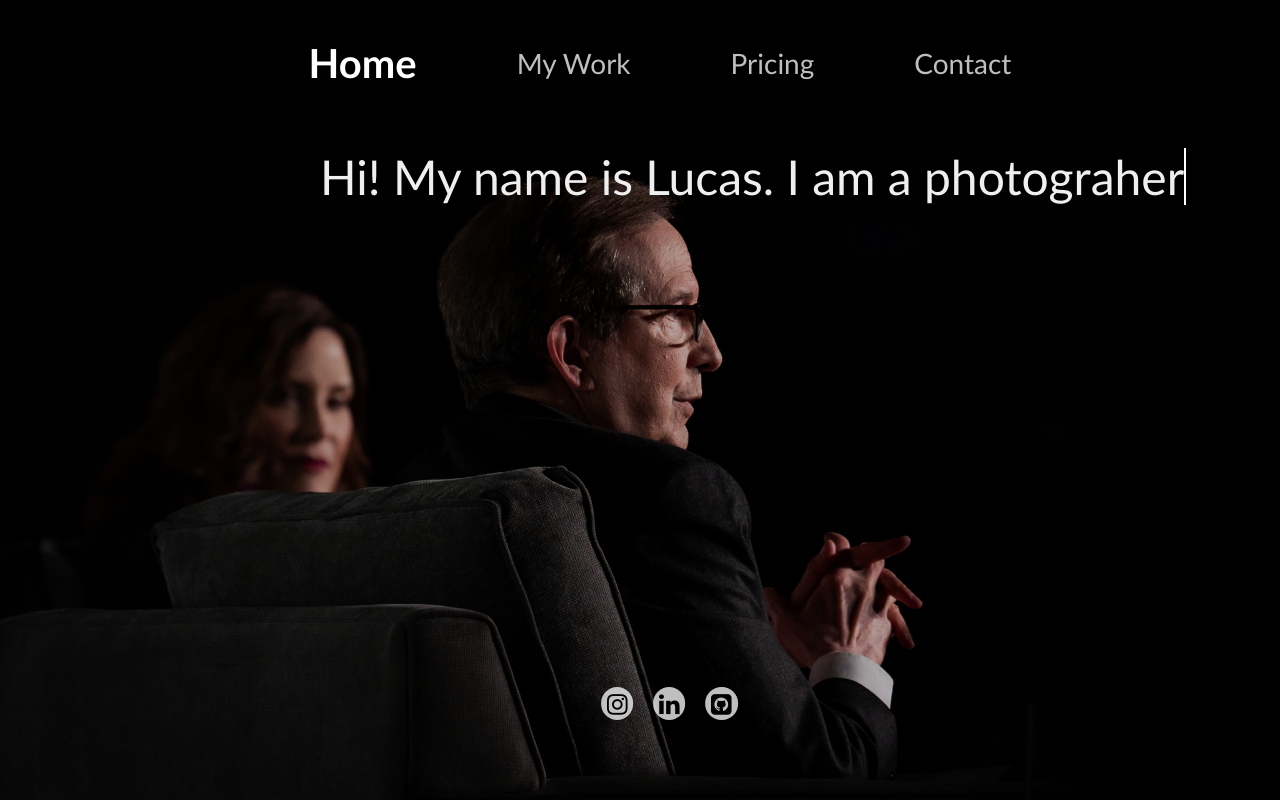
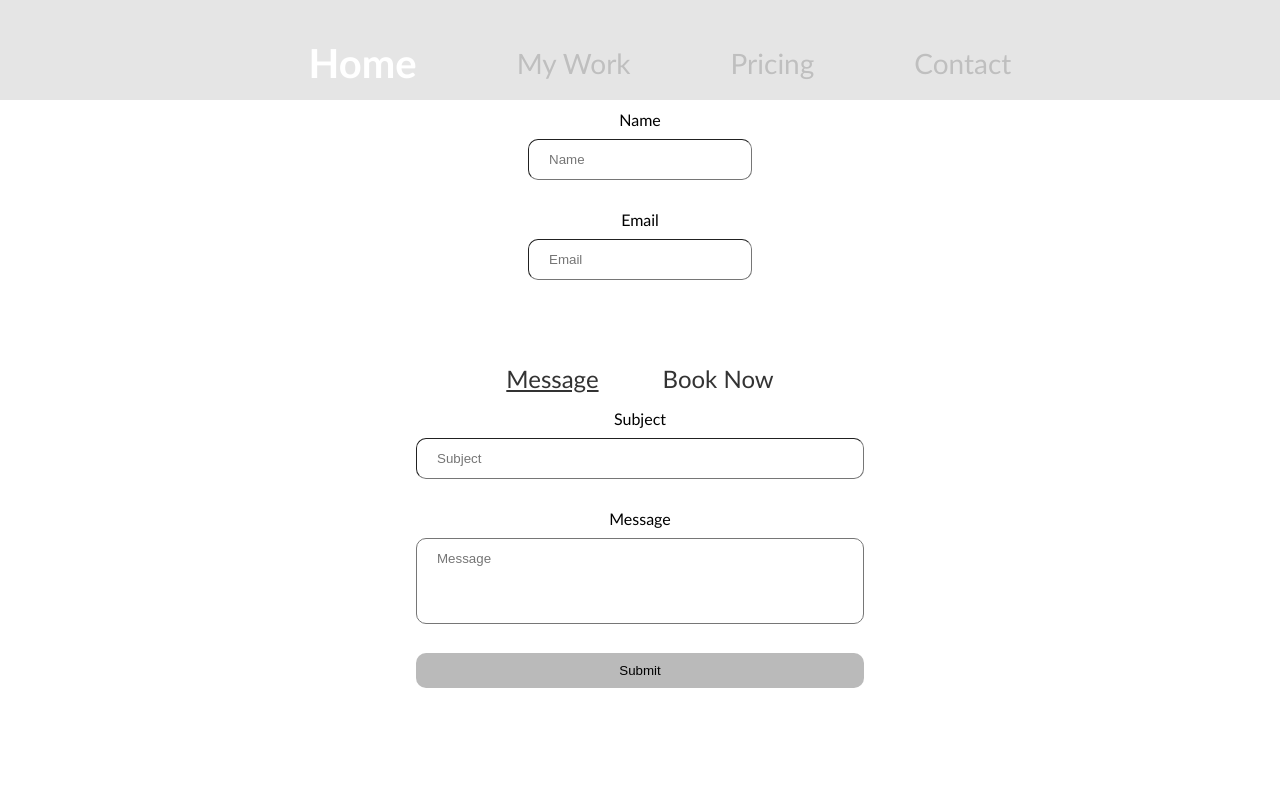
Before and after one commit to lucaschennn/lucaschennn.github.io, a React (Vite) app: page /contact in a window 1280 px wide. Built offline with nearby package versions, Linux system fonts and the light colour scheme.

Commit message:
added routes, reorganized app.jsx and main.jsx, added captions on hover

```diff
--- a/src/App.jsx
+++ b/src/App.jsx
@@ -1,18 +1,15 @@
 import { useState } from 'react'
-import { BrowserRouter, Routes, Route } from 'react-router-dom';
-import Home from './routes/home.jsx';
-import Header from './components/header.jsx'
-import Pricing from './routes/pricing.jsx';
-import Portfolio from './routes/portfolio.jsx'
-import Contact from './routes/contact.jsx';
-import ErrorPage from './routes/errorpage.jsx'
+import { BrowserRouter, Routes, Route, useNavigate } from 'react-router-dom';
+
 import './App.css'
 
 function App() {
-  const [page, setPage] = useState(<Home/>);
+  //const [page, setPage] = useState(<Home/>);
   const [offset, setOffset] = useState('50%');
   const [subpage, setSubpage] = useState('0'); // 0 is NA
   const [active, setActive] = useState(0);
+
+  const navigate = useNavigate();
 
   const handleNavClick = (selected) => {
     const pageOffset = selected - active;
@@ -23,13 +20,17 @@ function App() {
     setActive(selected) //update active state
     setOffset(offset + (pageOffset * 200)); // shift left by offset.
     if(selected === 0) {
-      setPage(<Home/>)
+      //setPage(<Home/>)
+      navigate('/')
     } else if (selected === 1) {
-      setPage(<Portfolio/>)
+      //setPage(<Portfolio/>)
+      navigate('/portfolio')
     } else if (selected === 2) {
-      setPage(<Pricing/>)
+     //setPage(<Pricing/>)
+      navigate('/pricing')
     } else if (selected === 3) {
-      setPage(<Contact/>)
+      //setPage(<Contact/>)
+      navigate('/contact')
     } else {
       console.log("What the fuck")
     }
@@ -49,7 +50,7 @@ function App() {
     */
   }
   return (
-    <BrowserRouter>
+    <>
       {/*<Header/>*/}
         {active === 0?
         <ul id="nav-carousel-alt">
@@ -66,8 +67,10 @@ function App() {
           <li className={active == 3 ? "active": ""} onClick={() => {handleNavClick(3)}}>Contact</li>
         </ul>
       }
+
       <div id="show-page">
-        {page}
+
+        {/*page*/}
       </div>
 
       {/*
@@ -77,7 +80,7 @@ function App() {
         <Route path="pricing" element={<Pricing/>}/>
       </Routes>
   */}
-    </BrowserRouter>
+    </>
   )
 }
 
--- a/src/components/portfolioviewer.jsx
+++ b/src/components/portfolioviewer.jsx
@@ -4,9 +4,18 @@ import { useState, useEffect} from 'react'
 function PortfolioViewer(props) {
     const img = props.img; // 0-n
     const series = props.series; //daily, portraits, landscapes
+    const photos = props.photos;
+    const starting_cap = props.caption;
+    const path = {
+        0: 'landscapes',
+        1: 'daily',
+        2: 'portraits',
+    }
     const total = props.total;
 
     const [image, setImage] = useState(img);
+    const [caption, setCaption] = useState(starting_cap)
+    const [hovering, setHovering] = useState(false);
 
     const handleClose = (e) => {
         props.handleChange();
@@ -15,17 +24,21 @@ function PortfolioViewer(props) {
     const handlePrev = () => {
         if(image === 0) {
             setImage(total - 1);
+            setCaption(photos[series][total-1].caption);
             return;
         }
+        setCaption(photos[series][image - 1].caption);
         setImage((prev) => prev - 1)
     }
 
     const handleNext = () => {
         console.log(image, total);
-        if(image === total - 1) { // FIGURE OUT MAX W PROPS
+        if(image === total - 1) {
+            setCaption(photos[series][0].caption);
             setImage(0);
             return;
         }
+        setCaption(photos[series][image + 1].caption);
         setImage((prev) => prev + 1)
     }
 
@@ -36,11 +49,14 @@ function PortfolioViewer(props) {
             <button className="viewer-right" onClick={handleNext}>&#8250;</button>
         </div>
         <button className="viewer-close-btn" onClick={handleClose}>&#10006;</button>
-        <div className="port-img-container">
-            <img id="viewing-img" src={`../images/portfolio/` + series + '/' + image + `.jpg`}/>
-
+        <div onMouseEnter={() => {setHovering(true)}} onMouseLeave={() => {setHovering(false)}} className="port-img-container">
+            <img id="viewing-img" src={`../images/portfolio/` + path[series] + '/' + image + `.jpg`}/>
+            <div className={`viewer-caption${hovering? " active" : ""} `}>
+                <p>
+                    {caption}
+                </p>
+            </div>
         </div>
-
     </div>
     );
 }
--- a/src/main.jsx
+++ b/src/main.jsx
@@ -1,10 +1,26 @@
 import React from 'react'
 import ReactDOM from 'react-dom/client'
+import { BrowserRouter, Routes, Route, useNavigate } from 'react-router-dom';
 
 import App from './App'
+import Home from './routes/home.jsx';
+import Header from './components/header.jsx'
+import Pricing from './routes/pricing.jsx';
+import Portfolio from './routes/portfolio.jsx'
+import Contact from './routes/contact.jsx';
+import ErrorPage from './routes/errorpage.jsx'
 import './index.css'
 
 
 ReactDOM.createRoot(document.getElementById('root')).render(
-  <App/>
+  <BrowserRouter>
+    <App/>
+    <Routes>
+          <Route path="/" element={<Home/>}/>
+          <Route path="portfolio" element={<Portfolio/>}/>
+          <Route path="pricing" element={<Pricing/>}/>
+          <Route path="contact" element={<Contact/>}/>
+      </Routes>
+  </BrowserRouter>
+
 )
--- a/src/routes/portfolio.jsx
+++ b/src/routes/portfolio.jsx
@@ -8,53 +8,54 @@ function Portfolio() {
 
     const [tab, setTab] = useState(1);
     const [top, setTop] = useState(false);
-    const [series, setSeries] = useState('daily');
     const [picIdx, setPicIdx] = useState(-1);
     const [active, setActive] = useState(false);
     const [loaded, setLoaded] = useState(false);
     const [navScroll, setNavScroll] = useState(0);
+    const [caption, setCaption] = useState('');
 
-    const landscapes = [
-        { id: 0, src: "../images/portfolio/landscapes/0.jpg",},
-        { id: 1, src: "../images/portfolio/landscapes/1.jpg",},
-        { id: 2, src: "../images/portfolio/landscapes/2.jpg",},
-        { id: 3, src: "../images/portfolio/landscapes/3.jpg",},
-        { id: 4, src: "../images/portfolio/landscapes/4.jpg",},
-        { id: 5, src: "../images/portfolio/landscapes/5.jpg",},
-        { id: 6, src: "../images/portfolio/landscapes/6.jpg",},
-        { id: 7, src: "../images/portfolio/landscapes/7.jpg",},
-        { id: 8, src: "../images/portfolio/landscapes/8.jpg",},
+    const photos = [
+        [
+            { id: 0, caption: "../images/portfolio/landscapes/0.jpg",},
+            { id: 1, caption: "../images/portfolio/landscapes/1.jpg",},
+            { id: 2, caption: "../images/portfolio/landscapes/2.jpg",},
+            { id: 3, caption: "../images/portfolio/landscapes/3.jpg",},
+            { id: 4, caption: "../images/portfolio/landscapes/4.jpg",},
+            { id: 5, caption: "../images/portfolio/landscapes/5.jpg",},
+            { id: 6, caption: "../images/portfolio/landscapes/6.jpg",},
+            { id: 7, caption: "../images/portfolio/landscapes/7.jpg",},
+            { id: 8, caption: "../images/portfolio/landscapes/8.jpg",},
+        ]
+        ,
+        [
+            { id: 0, caption: "Michigan vs Central Michigan Baseball, 3/28/2023",},
+            { id: 1, caption: "Michigan vs Ohio State Lacrosse, 4/21/2023",},
+            { id: 2, caption: "An evening with Governor Gretchen Whitmer and CNN Anchor Chris Wallace, 3/8/2023",},
+            { id: 3, caption: "An evening with Governor Gretchen Whitmer and CNN Anchor Chris Wallace, 3/8/2023",},
+            { id: 4, caption: "Michigan vs Ohio State Lacrosse, 4/21/2023",},
+            { id: 5, caption: "An evening with Governor Gretchen Whitmer and CNN Anchor Chris Wallace, 3/8/2023",},
+            { id: 6, caption: "Nebraska ACLU organized protest against the historic overturning of Roe v. Wade, 6/24/2022",},
+            { id: 7, caption: "Nebraska ACLU organized protest against the historic overturning of Roe v. Wade, 6/24/2022",},
+            { id: 8, caption: "Michigan vs Central Michigan Baseball, 3/28/2023",},
+            { id: 9, caption: "It's TAPpening show hosted by the RhythM Tap Ensemble, 1/21/2023",},
+        ]
+        ,
+        [
+            { id: 0, caption: "../images/portfolio/portraits/0.jpg",},
+            { id: 1, caption: "../images/portfolio/portraits/1.jpg",},
+            { id: 2, caption: "../images/portfolio/portraits/2.jpg",},
+            { id: 3, caption: "../images/portfolio/portraits/3.jpg",},
+            { id: 4, caption: "../images/portfolio/portraits/4.jpg",},
+            { id: 5, caption: "../images/portfolio/portraits/5.jpg",},
+            { id: 6, caption: "../images/portfolio/portraits/6.jpg",},
+            { id: 7, caption: "../images/portfolio/portraits/7.jpg",},
+            { id: 8, caption: "../images/portfolio/portraits/8.jpg",},
+            { id: 9, caption: "../images/portfolio/portraits/6.jpg",},
+            { id: 10, caption: "../images/portfolio/portraits/7.jpg",},
+            { id: 11, caption: "../images/portfolio/portraits/8.jpg",},
+        ]
     ]
-
-    const daily = [
-        { id: 0, src: "../images/portfolio/daily/0.jpg",},
-        { id: 1, src: "../images/portfolio/daily/1.jpg",},
-        { id: 2, src: "../images/portfolio/daily/2.jpg",},
-        { id: 3, src: "../images/portfolio/daily/3.jpg",},
-        { id: 4, src: "../images/portfolio/daily/4.jpg",},
-        { id: 5, src: "../images/portfolio/daily/5.jpg",},
-        { id: 6, src: "../images/portfolio/daily/6.jpg",},
-        { id: 7, src: "../images/portfolio/daily/7.jpg",},
-        { id: 8, src: "../images/portfolio/daily/8.jpg",},
-        { id: 9, src: "../images/portfolio/daily/9.jpg",},
-    ]
-
-    const portraits = [
-        { id: 0, src: "../images/portfolio/portraits/0.jpg",},
-        { id: 1, src: "../images/portfolio/portraits/1.jpg",},
-        { id: 2, src: "../images/portfolio/portraits/2.jpg",},
-        { id: 3, src: "../images/portfolio/portraits/3.jpg",},
-        { id: 4, src: "../images/portfolio/portraits/4.jpg",},
-        { id: 5, src: "../images/portfolio/portraits/5.jpg",},
-        { id: 6, src: "../images/portfolio/portraits/6.jpg",},
-        { id: 7, src: "../images/portfolio/portraits/7.jpg",},
-        { id: 8, src: "../images/portfolio/portraits/8.jpg",},
-        { id: 9, src: "../images/portfolio/portraits/6.jpg",},
-        { id: 10, src: "../images/portfolio/portraits/7.jpg",},
-        { id: 11, src: "../images/portfolio/portraits/8.jpg",},
-    ]
-
-    const [total, setTotal] = useState(daily.length);
+    const [total, setTotal] = useState(photos[1].length);
     const contentRef = useRef(null);
 
     useEffect(() => {
@@ -78,22 +79,12 @@ function Portfolio() {
     }, []);
 
     const handleNavClick = (tab) => {
-        if (tab === 0) {
-            setSeries("landscapes")
-            setTotal(landscapes.length)
-        } else if(tab === 1) {
-            setSeries("daily")
-            setTotal(daily.length)
-        } else if (tab === 2) {
-            setSeries("portraits")
-            setTotal(portraits.length)
-        }
         setTab(tab);
     }
 
     const handleImgClick = (idx) => {
-        console.log(":3")
         setPicIdx(idx);
+        setCaption(photos[tab][idx].caption)
         setActive(true);
     }
 
@@ -119,17 +110,17 @@ function Portfolio() {
                 </ul>
             </div>
             <div className="grid-container">
-            {tab === 0 && landscapes.map((image) => (
+            {tab === 0 && photos[0].map((image) => (
                 <div key={image.id} className="grid-item"  onClick={() => {handleImgClick(image.id)}}>
                     <img className={`portfolio-img ${loaded ? 'loaded' : ''}`} src={`images/portfolio/landscapes/` + image.id + `.jpg`} onLoad={handleLoad}/>
                 </div>
             ))}
-            {tab === 1 && daily.map((image) => (
+            {tab === 1 && photos[1].map((image) => (
                 <div key={image.id} className="grid-item"  onClick={() => {handleImgClick(image.id)}}>
                     <img className={`portfolio-img ${loaded ? 'loaded' : ''}`} src={`images/portfolio/daily/` + image.id + `.jpg`} onLoad={handleLoad}/>
                 </div>
             ))}
-            {tab === 2 && portraits.map((image) => (
+            {tab === 2 && photos[2].map((image) => (
                 <div key={image.id} className="grid-item"  onClick={() => {handleImgClick(image.id)}}>
                     <img className={`portfolio-img ${loaded ? 'loaded' : ''}`} src={`images/portfolio/portraits/` + image.id + `.jpg`} onLoad={handleLoad}/>
                 </div>
@@ -137,7 +128,7 @@ function Portfolio() {
             </div>
             <Footer/>
             <ScrollDown active={top}/>
-            {active && <PortfolioViewer series={series} img={picIdx} total={total} handleChange={handleModalChange}/>}
+            {active && <PortfolioViewer series={tab} img={picIdx} total={total} handleChange={handleModalChange} caption={caption} photos={photos}/>}
         </>
     );
 }
```
Also changed, not shown: src/index.css (+20 -1 lines), 1 other file (tests, documents, lock files or other folders).
